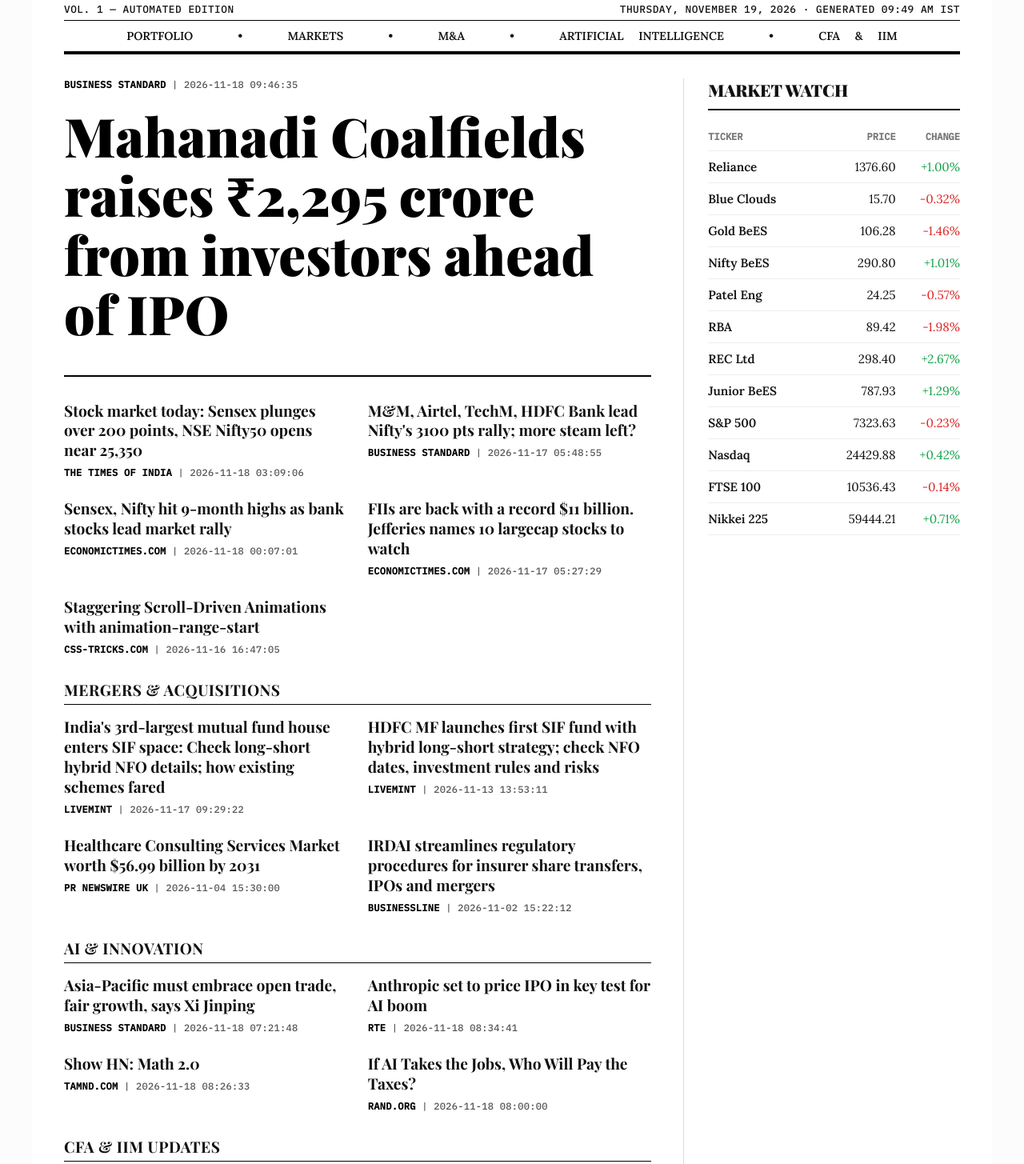
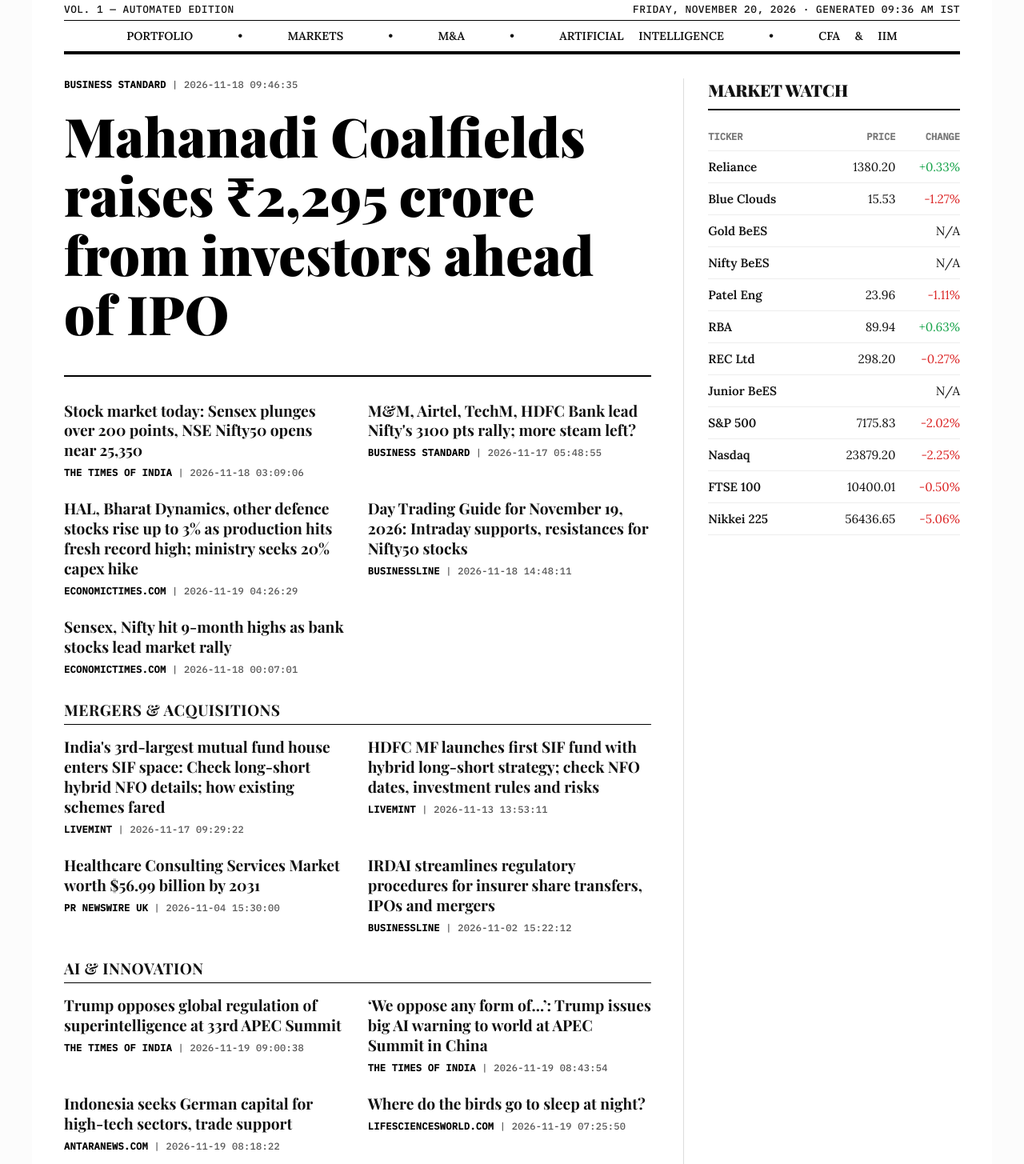
Before and after one commit to sagarry424-oss/daily-newspaper, a plain HTML site: page index.html in a window 1280 px wide. Shown: the part 186-1641 px from the top of the page at 80% size. Drawn offline with nearby package versions, Linux system fonts and the light colour scheme; a web font is replaced by a local one.

Commit message:
Automated daily newspaper update

```diff
--- a/index.html
+++ b/index.html
@@ -165,7 +165,7 @@
         </div>
         <div class="date-bar">
             <span>Vol. 1 — Automated Edition</span>
-            <span>Thursday, November 19, 2026 · Generated 09:49 AM IST</span>
+            <span>Friday, November 20, 2026 · Generated 09:36 AM IST</span>
         </div>
         <div class="nav-bar">
             PORTFOLIO &nbsp; • &nbsp; MARKETS &nbsp; • &nbsp; M&amp;A &nbsp; • &nbsp; ARTIFICIAL INTELLIGENCE &nbsp; • &nbsp; CFA &amp; IIM
@@ -193,18 +193,18 @@
         </div>
 
         <div class='article'>
-            <h3><a href='https://m.economictimes.com/markets/stocks/news/sensex-nifty-hit-9-month-highs-as-bank-stocks-lead-market-rally/articleshow/135943938.cms' target='_blank'>Sensex, Nifty hit 9-month highs as bank stocks lead market rally</a></h3>
-            <p class='meta'><strong>Economictimes.com</strong> | 2026-11-18 00:07:01</p>
+            <h3><a href='https://m.economictimes.com/markets/stocks/news/hal-bharat-dynamics-other-defence-stocks-rise-up-to-3-as-production-hits-fresh-record-high-ministry-seeks-20-capex-hike/articleshow/135977454.cms' target='_blank'>HAL, Bharat Dynamics, other defence stocks rise up to 3% as production hits fresh record high; ministry seeks 20% capex hike</a></h3>
+            <p class='meta'><strong>Economictimes.com</strong> | 2026-11-19 04:26:29</p>
         </div>
 
         <div class='article'>
-            <h3><a href='https://m.economictimes.com/markets/stocks/news/fiis-are-back-with-a-record-11-billion-jefferies-names-10-largecap-stocks-to-watch/articleshow/135911915.cms' target='_blank'>FIIs are back with a record $11 billion. Jefferies names 10 largecap stocks to watch</a></h3>
-            <p class='meta'><strong>Economictimes.com</strong> | 2026-11-17 05:27:29</p>
+            <h3><a href='https://www.thehindubusinessline.com/portfolio/day-trading-guide/day-trading-guide-for-november-19/article71715728.ece' target='_blank'>Day Trading Guide for November 19, 2026: Intraday supports, resistances for Nifty50 stocks</a></h3>
+            <p class='meta'><strong>BusinessLine</strong> | 2026-11-18 14:48:11</p>
         </div>
 
         <div class='article'>
-            <h3><a href='https://css-tricks.com/staggering-scroll-driven-animations-with-animation-range-start/' target='_blank'>Staggering Scroll-Driven Animations with animation-range-start</a></h3>
-            <p class='meta'><strong>Css-tricks.com</strong> | 2026-11-16 16:47:05</p>
+            <h3><a href='https://m.economictimes.com/markets/stocks/news/sensex-nifty-hit-9-month-highs-as-bank-stocks-lead-market-rally/articleshow/135943938.cms' target='_blank'>Sensex, Nifty hit 9-month highs as bank stocks lead market rally</a></h3>
+            <p class='meta'><strong>Economictimes.com</strong> | 2026-11-18 00:07:01</p>
         </div>
 
                 </div>
@@ -238,23 +238,23 @@
                 <div class="articles-grid">
 
         <div class='article'>
-            <h3><a href='https://www.business-standard.com/world-news/asia-pacific-must-embrace-open-trade-fair-growth-says-xi-jinping-126111800352_1.html' target='_blank'>Asia-Pacific must embrace open trade, fair growth, says Xi Jinping</a></h3>
-            <p class='meta'><strong>Business Standard</strong> | 2026-11-18 07:21:48</p>
+            <h3><a href='https://economictimes.indiatimes.com/news/short-videos/trump-opposes-global-regulation-of-superintelligence-at-33rd-apec-summit/videoshow/135984102.cms' target='_blank'>Trump opposes global regulation of superintelligence at 33rd APEC Summit</a></h3>
+            <p class='meta'><strong>The Times of India</strong> | 2026-11-19 09:00:38</p>
         </div>
 
         <div class='article'>
-            <h3><a href='https://www.rte.ie/news/business/2026/1118/1599642-anthropic-set-to-price-ipo/' target='_blank'>Anthropic set to price IPO in key test for AI boom</a></h3>
-            <p class='meta'><strong>RTE</strong> | 2026-11-18 08:34:41</p>
+            <h3><a href='https://economictimes.indiatimes.com/news/short-videos/we-oppose-any-form-of-trump-issues-big-ai-warning-to-world-at-apec-summit-in-china/videoshow/135983525.cms' target='_blank'>‘We oppose any form of...’: Trump issues big AI warning to world at APEC Summit in China</a></h3>
+            <p class='meta'><strong>The Times of India</strong> | 2026-11-19 08:43:54</p>
         </div>
 
         <div class='article'>
-            <h3><a href='https://math2.tamnd.com/areas/' target='_blank'>Show HN: Math 2.0</a></h3>
-            <p class='meta'><strong>Tamnd.com</strong> | 2026-11-18 08:26:33</p>
+            <h3><a href='https://en.antaranews.com/news/443783/indonesia-seeks-german-capital-for-high-tech-sectors-trade-support' target='_blank'>Indonesia seeks German capital for high-tech sectors, trade support</a></h3>
+            <p class='meta'><strong>Antaranews.com</strong> | 2026-11-19 08:18:22</p>
         </div>
 
         <div class='article'>
-            <h3><a href='https://www.rand.org/pubs/research_briefs/RBA4392-3.html' target='_blank'>If AI Takes the Jobs, Who Will Pay the Taxes?</a></h3>
-            <p class='meta'><strong>Rand.org</strong> | 2026-11-18 08:00:00</p>
+            <h3><a href='https://www.lifesciencesworld.com/where-do-the-birds-go-to-sleep-at-night/' target='_blank'>Where do the birds go to sleep at night?</a></h3>
+            <p class='meta'><strong>Lifesciencesworld.com</strong> | 2026-11-19 07:25:50</p>
         </div>
 
                 </div>
@@ -300,74 +300,56 @@
 
         <tr>
             <td class='ticker-name'>Reliance</td>
-            <td class='price'>1376.60</td>
-            <td class='change' style='color:#16a34a'>+1.00%</td>
+            <td class='price'>1380.20</td>
+            <td class='change' style='color:#16a34a'>+0.33%</td>
         </tr>
 
         <tr>
             <td class='ticker-name'>Blue Clouds</td>
-            <td class='price'>15.70</td>
-            <td class='change' style='color:#dc2626'>-0.32%</td>
+            <td class='price'>15.53</td>
+            <td class='change' style='color:#dc2626'>-1.27%</td>
         </tr>
-
-        <tr>
-            <td class='ticker-name'>Gold BeES</td>
-            <td class='price'>106.28</td>
-            <td class='change' style='color:#dc2626'>-1.46%</td>
-        </tr>
-
-        <tr>
-            <td class='ticker-name'>Nifty BeES</td>
-            <td class='price'>290.80</td>
-            <td class='change' style='color:#16a34a'>+1.01%</td>
-        </tr>
-
+        <tr><td class='ticker-name'>Gold BeES</td><td colspan='2' class='price'>N/A</td></tr><tr><td class='ticker-name'>Nifty BeES</td><td colspan='2' class='price'>N/A</td></tr>
         <tr>
             <td class='ticker-name'>Patel Eng</td>
-            <td class='price'>24.25</td>
-            <td class='change' style='color:#dc2626'>-0.57%</td>
+            <td class='price'>23.96</td>
+            <td class='change' style='color:#dc2626'>-1.11%</td>
         </tr>
 
         <tr>
             <td class='ticker-name'>RBA</td>
-            <td class='price'>89.42</td>
-            <td class='change' style='color:#dc2626'>-1.98%</td>
+            <td class='price'>89.94</td>
+            <td class='change' style='color:#16a34a'>+0.63%</td>
         </tr>
 
         <tr>
             <td class='ticker-name'>REC Ltd</td>
-            <td class='price'>298.40</td>
-            <td class='change' style='color:#16a34a'>+2.67%</td>
+            <td class='price'>298.20</td>
+            <td class='change' style='color:#dc2626'>-0.27%</td>
         </tr>
-
-        <tr>
-            <td class='ticker-name'>Junior BeES</td>
-            <td class='price'>787.93</td>
-            <td class='change' style='color:#16a34a'>+1.29%</td>
-        </tr>
-
+        <tr><td class='ticker-name'>Junior BeES</td><td colspan='2' class='price'>N/A</td></tr>
         <tr>
             <td class='ticker-name'>S&P 500</td>
-            <td class='price'>7323.63</td>
-            <td class='change' style='color:#dc2626'>-0.23%</td>
+            <td class='price'>7175.83</td>
+            <td class='change' style='color:#dc2626'>-2.02%</td>
         </tr>
 
         <tr>
             <td class='ticker-name'>Nasdaq</td>
-            <td class='price'>24429.88</td>
-            <td class='change' style='color:#16a34a'>+0.42%</td>
+            <td class='price'>23879.20</td>
+            <td class='change' style='color:#dc2626'>-2.25%</td>
         </tr>
 
         <tr>
             <td class='ticker-name'>FTSE 100</td>
-            <td class='price'>10536.43</td>
-            <td class='change' style='color:#dc2626'>-0.14%</td>
+            <td class='price'>10400.01</td>
+            <td class='change' style='color:#dc2626'>-0.50%</td>
         </tr>
 
         <tr>
             <td class='ticker-name'>Nikkei 225</td>
-            <td class='price'>59444.21</td>
-            <td class='change' style='color:#16a34a'>+0.71%</td>
+            <td class='price'>56436.65</td>
+            <td class='change' style='color:#dc2626'>-5.06%</td>
         </tr>
 
                     </tbody>
```
